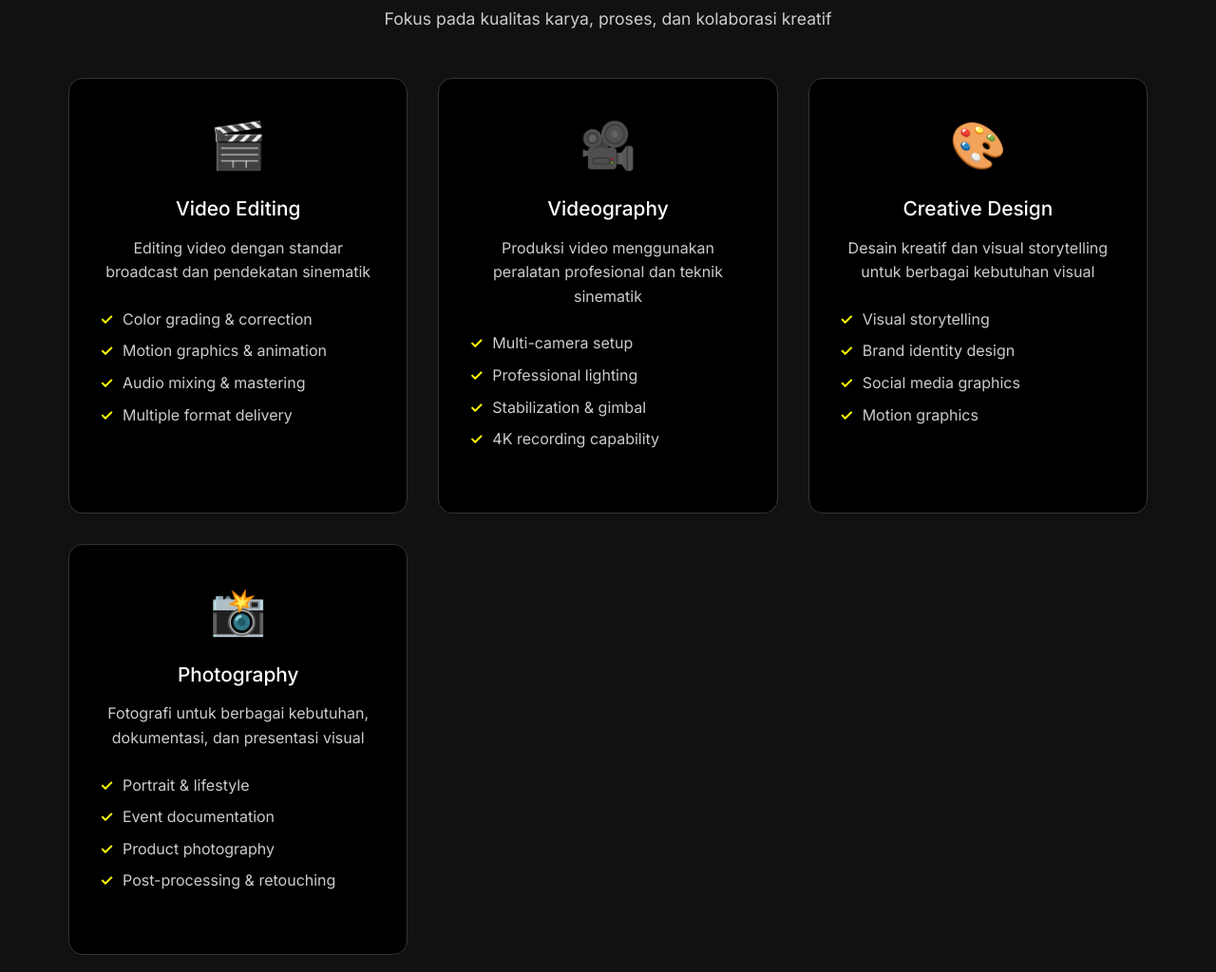
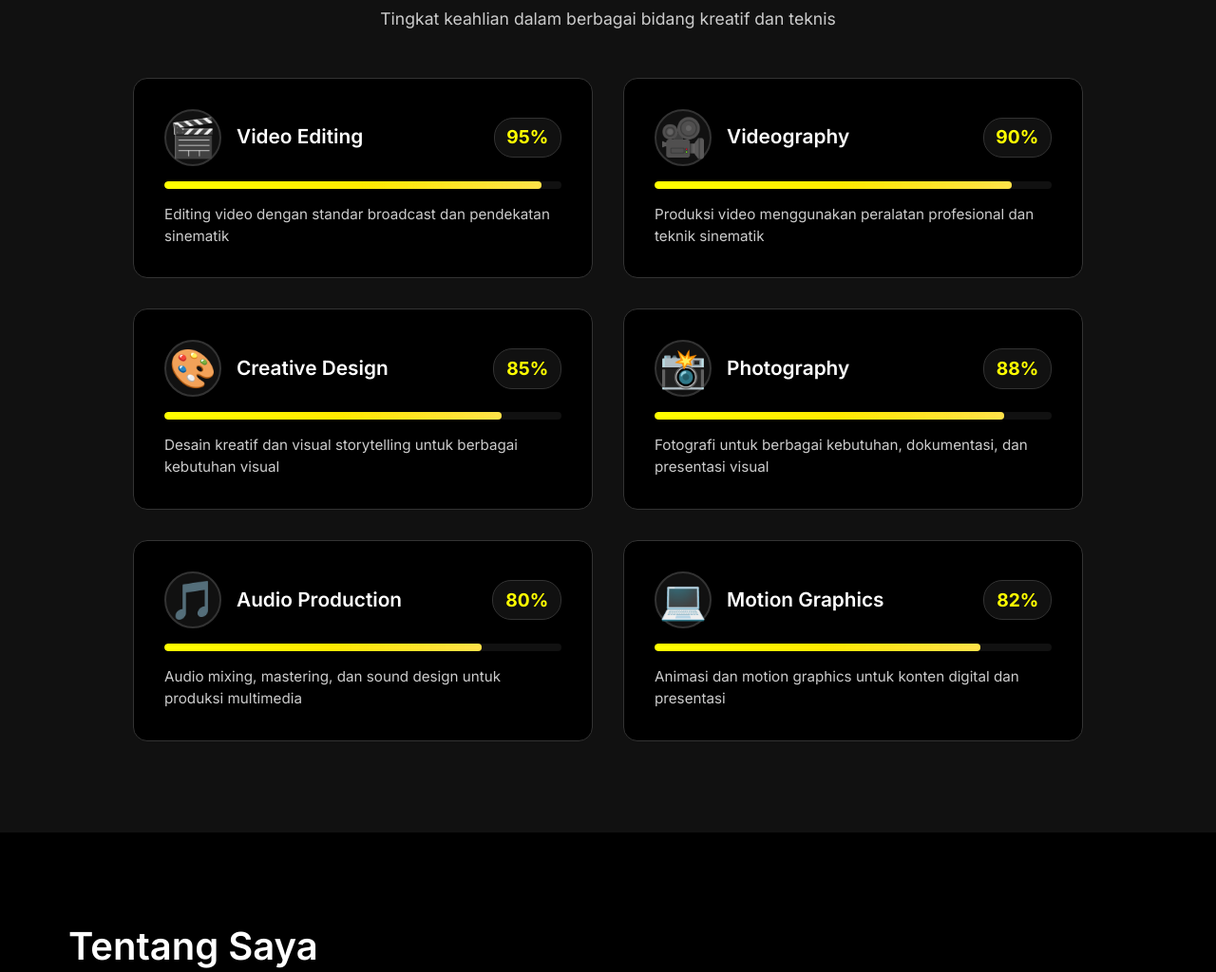
Before and after one commit to ryan02-22/pije13-creative-studio-, a plain HTML site: page index.html in a window 1280 px wide. Shown: the part 3700-4724 px from the top of the page at 95% size. Drawn offline with Linux system fonts and the light colour scheme.

Commit message:
Replace services section with skill bar chart and remove testimonials
- Added animated skill bar chart showing expertise levels
- Removed testimonials section completely
- Updated CSS and JavaScript for new skill bar functionality
- Added smooth animations and counter effects

```diff
--- a/index.html
+++ b/index.html
@@ -279,62 +279,94 @@
     </section>
 
     <!-- Skills Section -->
-    <section id="services" class="services">
+    <section id="services" class="skills">
         <div class="container">
             <h2 class="section-title">Keahlian & Pengalaman</h2>
-            <p class="section-subtitle">Fokus pada kualitas karya, proses, dan kolaborasi kreatif</p>
+            <p class="section-subtitle">Tingkat keahlian dalam berbagai bidang kreatif dan teknis</p>
 
-            <div class="services-grid">
-                <div class="service-card">
-                    <div class="service-icon">🎬</div>
-                    <h3>Video Editing</h3>
-                    <p>Editing video dengan standar broadcast dan pendekatan sinematik</p>
-                    <ul class="service-features">
-                        <li>Color grading & correction</li>
-                        <li>Motion graphics & animation</li>
-                        <li>Audio mixing & mastering</li>
-                        <li>Multiple format delivery</li>
-                    </ul>
-
+            <div class="skills-container">
+                <div class="skill-item">
+                    <div class="skill-header">
+                        <div class="skill-icon">🎬</div>
+                        <div class="skill-info">
+                            <h3>Video Editing</h3>
+                            <span class="skill-percentage">95%</span>
+                        </div>
+                    </div>
+                    <div class="skill-bar">
+                        <div class="skill-progress" data-width="95"></div>
+                    </div>
+                    <p class="skill-description">Editing video dengan standar broadcast dan pendekatan sinematik</p>
                 </div>
 
-                <div class="service-card">
-                    <div class="service-icon">🎥</div>
-                    <h3>Videography</h3>
-                    <p>Produksi video menggunakan peralatan profesional dan teknik sinematik</p>
-                    <ul class="service-features">
-                        <li>Multi-camera setup</li>
-                        <li>Professional lighting</li>
-                        <li>Stabilization & gimbal</li>
-                        <li>4K recording capability</li>
-                    </ul>
-
+                <div class="skill-item">
+                    <div class="skill-header">
+                        <div class="skill-icon">🎥</div>
+                        <div class="skill-info">
+                            <h3>Videography</h3>
+                            <span class="skill-percentage">90%</span>
+                        </div>
+                    </div>
+                    <div class="skill-bar">
+                        <div class="skill-progress" data-width="90"></div>
+                    </div>
+                    <p class="skill-description">Produksi video menggunakan peralatan profesional dan teknik sinematik</p>
                 </div>
 
-                <div class="service-card">
-                    <div class="service-icon">🎨</div>
-                    <h3>Creative Design</h3>
-                    <p>Desain kreatif dan visual storytelling untuk berbagai kebutuhan visual</p>
-                    <ul class="service-features">
-                        <li>Visual storytelling</li>
-                        <li>Brand identity design</li>
-                        <li>Social media graphics</li>
-                        <li>Motion graphics</li>
-                    </ul>
-
+                <div class="skill-item">
+                    <div class="skill-header">
+                        <div class="skill-icon">🎨</div>
+                        <div class="skill-info">
+                            <h3>Creative Design</h3>
+                            <span class="skill-percentage">85%</span>
+                        </div>
+                    </div>
+                    <div class="skill-bar">
+                        <div class="skill-progress" data-width="85"></div>
+                    </div>
+                    <p class="skill-description">Desain kreatif dan visual storytelling untuk berbagai kebutuhan visual</p>
                 </div>
 
-                <div class="service-card">
-                    <div class="service-icon">📸</div>
-                    <h3>Photography</h3>
-                    <p>Fotografi untuk berbagai kebutuhan, dokumentasi, dan presentasi visual</p>
-                    <ul class="service-features">
-                        <li>Portrait & lifestyle</li>
-                        <li>Event documentation</li>
-                        <li>Product photography</li>
-                        <li>Post-processing & retouching</li>
-                    </ul>
+                <div class="skill-item">
+                    <div class="skill-header">
+                        <div class="skill-icon">📸</div>
+                        <div class="skill-info">
+                            <h3>Photography</h3>
+                            <span class="skill-percentage">88%</span>
+                        </div>
+                    </div>
+                    <div class="skill-bar">
+                        <div class="skill-progress" data-width="88"></div>
+                    </div>
+                    <p class="skill-description">Fotografi untuk berbagai kebutuhan, dokumentasi, dan presentasi visual</p>
+                </div>
 
+                <div class="skill-item">
+                    <div class="skill-header">
+                        <div class="skill-icon">🎵</div>
+                        <div class="skill-info">
+                            <h3>Audio Production</h3>
+                            <span class="skill-percentage">80%</span>
+                        </div>
+                    </div>
+                    <div class="skill-bar">
+                        <div class="skill-progress" data-width="80"></div>
+                    </div>
+                    <p class="skill-description">Audio mixing, mastering, dan sound design untuk produksi multimedia</p>
+                </div>
+
+                <div class="skill-item">
+                    <div class="skill-header">
+                        <div class="skill-icon">💻</div>
+                        <div class="skill-info">
+                            <h3>Motion Graphics</h3>
+                            <span class="skill-percentage">82%</span>
+                        </div>
+                    </div>
+                    <div class="skill-bar">
+                        <div class="skill-progress" data-width="82"></div>
+                    </div>
+                    <p class="skill-description">Animasi dan motion graphics untuk konten digital dan presentasi</p>
                 </div>
             </div>
         </div>
@@ -385,26 +417,6 @@
                 </div>
             </div>
 
-            <!-- Client Testimonials -->
-            <div class="testimonials">
-                <h3 class="testimonials-title">Testimoni Klien</h3>
-                <div class="testimonials-grid">
-                    <blockquote class="testimonial">
-                        <p>"Kualitas editing dan videography yang sangat profesional. Fatchurrozaq mampu menangkap momen dengan detail yang luar biasa dan hasil akhir yang memukau."</p>
-                        <cite>- Leika Garudita, Wedding Client</cite>
-                    </blockquote>
-
-                    <blockquote class="testimonial">
-                        <p>"Kreativitas dan inovasi dalam setiap project sangat mengesankan. Kemampuan visual storytelling yang kuat dan on-time delivery."</p>
-                        <cite>- Setara Media, Creative Agency</cite>
-                    </blockquote>
-
-                    <blockquote class="testimonial">
-                        <p>"Dokumentasi event dan produksi konten yang sangat berkualitas. Tim yang responsive dan mudah diajak kolaborasi."</p>
-                        <cite>- Kelas Bertumbuh, Education Platform</cite>
-                    </blockquote>
-                </div>
-            </div>
         </div>
     </section>
 
--- a/script.js
+++ b/script.js
@@ -294,13 +294,64 @@ document.addEventListener('DOMContentLoaded', function() {
     }, observerOptions);
 
     // Observe elements for animation
-    const animatedElements = document.querySelectorAll('.service-card, .portfolio-item, .testimonial');
+    const animatedElements = document.querySelectorAll('.skill-item, .portfolio-item');
     animatedElements.forEach(el => {
         el.style.opacity = '0';
         el.style.transform = 'translateY(30px)';
         el.style.transition = 'opacity 0.6s ease, transform 0.6s ease';
         observer.observe(el);
     });
+
+    // Skill bar animation
+    const skillBars = document.querySelectorAll('.skill-progress');
+    const skillObserver = new IntersectionObserver(function(entries) {
+        entries.forEach(entry => {
+            if (entry.isIntersecting) {
+                const skillBar = entry.target;
+                const width = skillBar.getAttribute('data-width');
+
+                // Animate the skill bar
+                setTimeout(() => {
+                    skillBar.style.width = width + '%';
+                }, 200);
+
+                // Animate the percentage counter
+                const percentageElement = skillBar.closest('.skill-item').querySelector('.skill-percentage');
+                animateCounter(percentageElement, 0, parseInt(width), 2000);
+
+                skillObserver.unobserve(skillBar);
+            }
+        });
+    }, {
+        threshold: 0.5,
+        rootMargin: '0px 0px -100px 0px'
+    });
+
+    skillBars.forEach(bar => {
+        skillObserver.observe(bar);
+    });
+
+    // Counter animation function
+    function animateCounter(element, start, end, duration) {
+        const startTime = performance.now();
+
+        function updateCounter(currentTime) {
+            const elapsed = currentTime - startTime;
+            const progress = Math.min(elapsed / duration, 1);
+
+            // Easing function for smooth animation
+            const easeOutQuart = 1 - Math.pow(1 - progress, 4);
+            const current = Math.round(start + (end - start) * easeOutQuart);
+
+            element.textContent = current + '%';
+
+            if (progress < 1) {
+                requestAnimationFrame(updateCounter);
+            }
+        }
+
+        requestAnimationFrame(updateCounter);
+    }
 
     // Video lazy loading
     const videos = document.querySelectorAll('video[data-src]');
--- a/styles.css
+++ b/styles.css
@@ -383,73 +383,128 @@ p {
     transform: translateY(-2px);
 }
 
-/* Services Section */
-.services {
+/* Skills Section */
+.skills {
     padding: 6rem 0;
     background-color: var(--hover-gray);
 }
 
-.services-grid {
+.skills-container {
     display: grid;
-    grid-template-columns: repeat(auto-fit, minmax(280px, 1fr));
+    grid-template-columns: repeat(auto-fit, minmax(400px, 1fr));
     gap: 2rem;
+    max-width: 1000px;
+    margin: 0 auto;
 }
 
-.service-card {
+.skill-item {
     background-color: var(--primary-black);
     padding: 2rem;
     border-radius: 15px;
-    text-align: center;
     border: 1px solid var(--border-gray);
-    transition: transform 0.3s ease;
+    transition: all 0.3s ease;
 }
 
-.service-card:hover {
+.skill-item:hover {
     transform: translateY(-5px);
     border-color: var(--accent-yellow);
+    box-shadow: 0 10px 30px rgba(255, 255, 0, 0.1);
 }
 
-.service-icon {
-    font-size: 3rem;
+.skill-header {
+    display: flex;
+    align-items: center;
+    gap: 1rem;
     margin-bottom: 1rem;
 }
 
-.service-card h3 {
-    color: var(--primary-white);
-    margin-bottom: 1rem;
-    font-size: 1.3rem;
+.skill-icon {
+    font-size: 2.5rem;
+    width: 60px;
+    height: 60px;
+    display: flex;
+    align-items: center;
+    justify-content: center;
+    background-color: var(--hover-gray);
+    border-radius: 50%;
+    border: 2px solid var(--border-gray);
+    transition: all 0.3s ease;
 }
 
-.service-card p {
-    margin-bottom: 1.5rem;
-    color: var(--text-gray);
+.skill-item:hover .skill-icon {
+    border-color: var(--accent-yellow);
+    background-color: rgba(255, 255, 0, 0.1);
 }
 
-.service-features {
-    list-style: none;
-    margin-bottom: 2rem;
-    text-align: left;
+.skill-info {
+    flex: 1;
+    display: flex;
+    justify-content: space-between;
+    align-items: center;
 }
 
-.service-features li {
-    color: var(--text-gray);
-    margin-bottom: 0.5rem;
-    padding-left: 1.5rem;
+.skill-info h3 {
+    color: var(--primary-white);
+    margin: 0;
+    font-size: 1.3rem;
+    font-weight: 600;
+}
+
+.skill-percentage {
+    color: var(--accent-yellow);
+    font-size: 1.2rem;
+    font-weight: 700;
+    background-color: var(--hover-gray);
+    padding: 0.3rem 0.8rem;
+    border-radius: 20px;
+    border: 1px solid var(--border-gray);
+}
+
+.skill-bar {
+    width: 100%;
+    height: 8px;
+    background-color: var(--hover-gray);
+    border-radius: 10px;
+    overflow: hidden;
+    margin-bottom: 1rem;
     position: relative;
 }
 
-.service-features li::before {
-    content: '✓';
-    position: absolute;
-    left: 0;
-    color: var(--accent-yellow);
-    font-weight: bold;
+.skill-progress {
+    height: 100%;
+    background: linear-gradient(90deg, var(--accent-yellow) 0%, #FFD700 100%);
+    border-radius: 10px;
+    width: 0%;
+    transition: width 2s ease-in-out;
+    position: relative;
+    overflow: hidden;
 }
 
-.service-price {
-    font-size: 1.2rem;
-    font-weight: 600;
-    color: var(--accent-yellow);
+.skill-progress::after {
+    content: '';
+    position: absolute;
+    top: 0;
+    left: 0;
+    right: 0;
+    bottom: 0;
+    background: linear-gradient(90deg, transparent 0%, rgba(255, 255, 255, 0.3) 50%, transparent 100%);
+    animation: shimmer 2s infinite;
+}
+
+@keyframes shimmer {
+    0% {
+        transform: translateX(-100%);
+    }
+    100% {
+        transform: translateX(100%);
+    }
+}
+
+.skill-description {
+    color: var(--text-gray);
+    font-size: 0.95rem;
+    line-height: 1.5;
+    margin: 0;
 }
 
 /* About Section */
@@ -544,45 +599,6 @@ p {
     border: 3px solid var(--accent-yellow);
 }
 
-/* Testimonials */
-.testimonials {
-    background-color: var(--hover-gray);
-    padding: 3rem;
-    border-radius: 15px;
-}
-
-.testimonials-title {
-    text-align: center;
-    margin-bottom: 2rem;
-    color: var(--primary-white);
-    font-size: 1.8rem;
-}
-
-.testimonials-grid {
-    display: grid;
-    grid-template-columns: repeat(auto-fit, minmax(300px, 1fr));
-    gap: 2rem;
-}
-
-.testimonial {
-    background-color: var(--primary-black);
-    padding: 2rem;
-    border-radius: 10px;
-    border-left: 4px solid var(--accent-yellow);
-}
-
-.testimonial p {
-    font-style: italic;
-    margin-bottom: 1rem;
-    color: var(--text-gray);
-    font-size: 1.1rem;
-}
-
-.testimonial cite {
-    color: var(--accent-yellow);
-    font-weight: 600;
-    font-style: normal;
-}
 
 /* Contact Section */
 .contact {
@@ -906,13 +922,10 @@ p {
         grid-template-columns: 1fr;
     }
 
-    .services-grid {
+    .skills-container {
         grid-template-columns: 1fr;
     }
 
-    .testimonials-grid {
-        grid-template-columns: 1fr;
-    }
 
     .social-links {
         grid-template-columns: 1fr;
```
